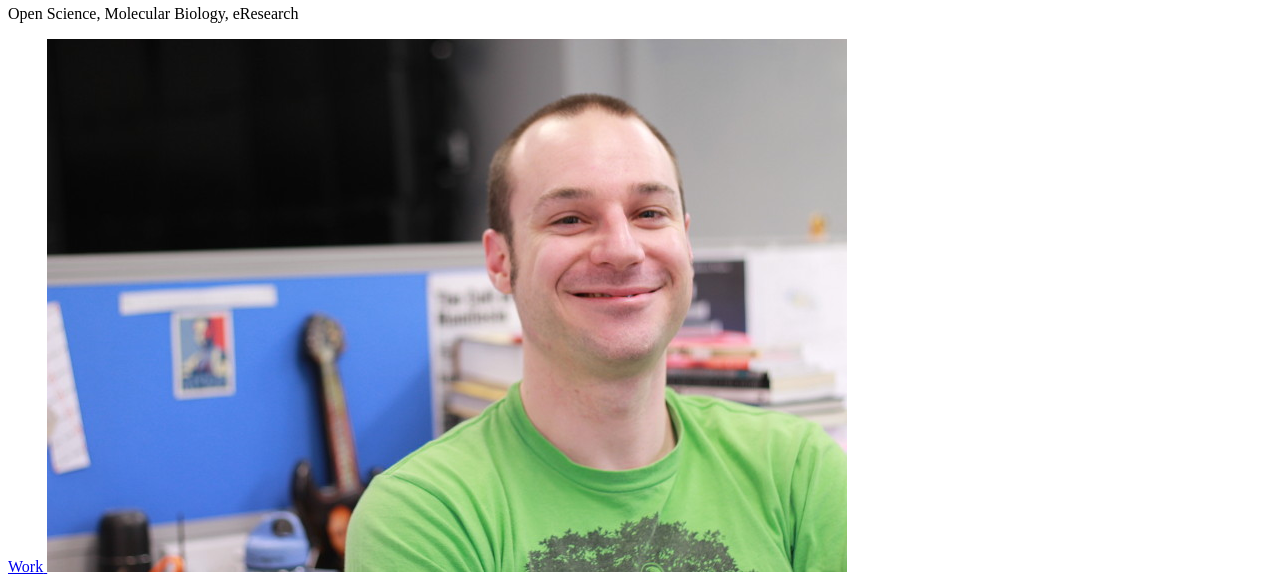
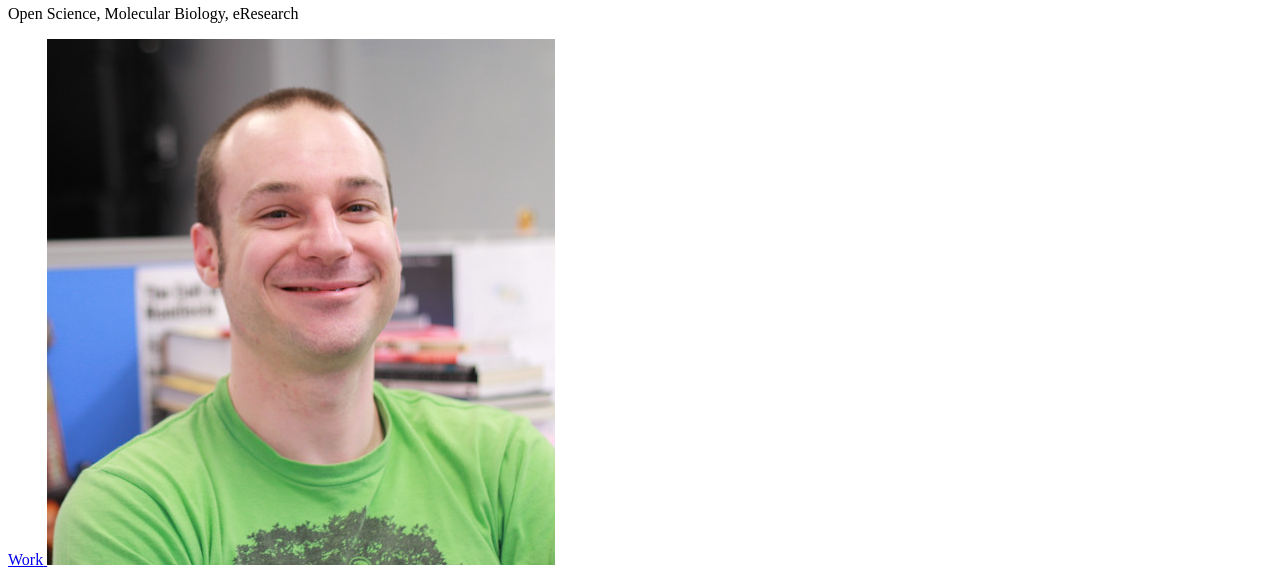
Before and after one commit to cameronmclean/cameronmclean.github.io, a plain HTML site: page index.html in a window 1280 px wide. Shown: the part 88-671 px from the top of the page. Drawn offline with Linux system fonts and the light colour scheme; a script that the page names is missing.

Commit message:
changed photo size

```diff
--- a/index.html
+++ b/index.html
@@ -46,7 +46,7 @@
 								</header>
 								<a href="#work" class="jumplink pic">
 									<span class="arrow icon fa-chevron-right"><span>Work</span></span>
-									<img src="images/me.jpg" alt="" />
+									<img src="images/me2.jpg" alt="" />
 								</a>
 							</article>
 
```
Also changed, not shown: images/me2.jpg (added).
